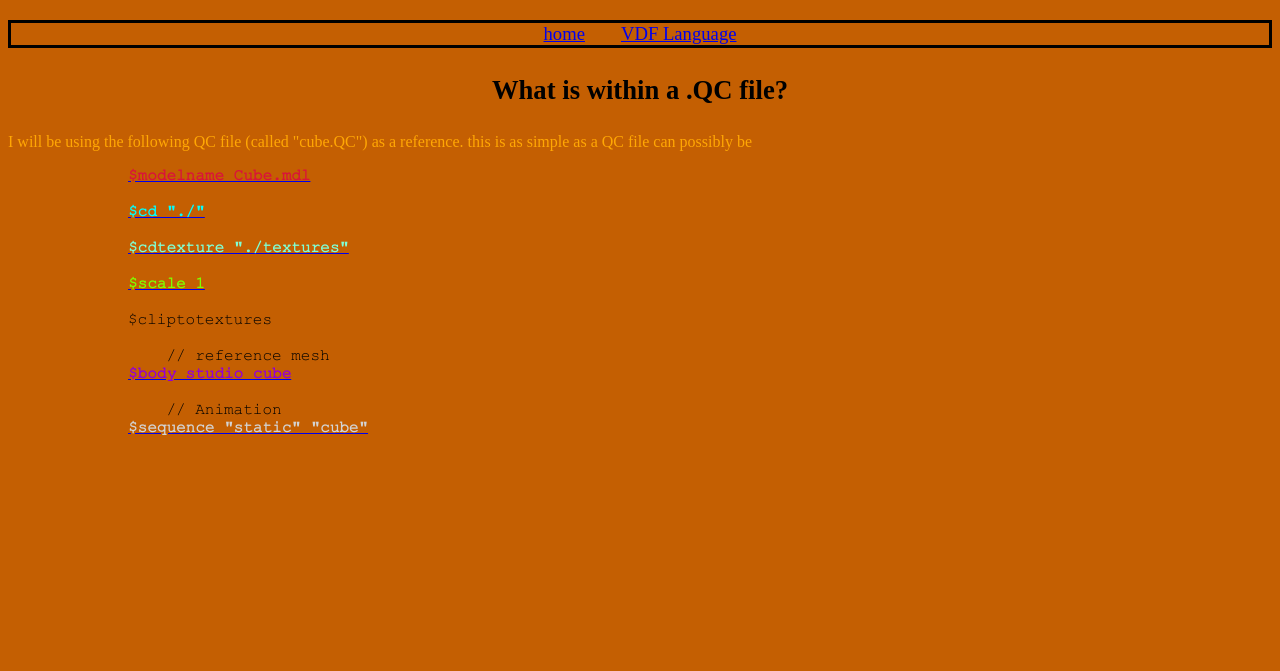
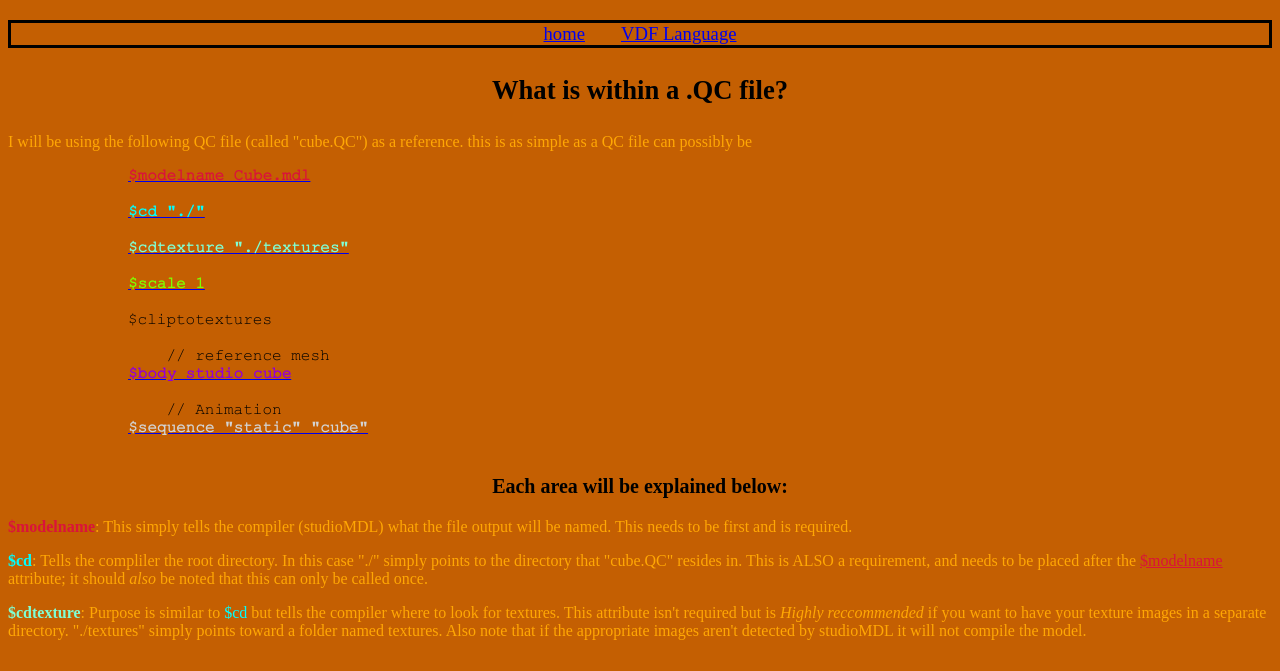
Before and after one commit to WolfEye939/GoldSrc, a plain HTML site: page QC.html in a window 1280 px wide. Shown: the part 129-800 px from the top of the page. Drawn offline with Linux system fonts and the light colour scheme.

Commit message:
Small changes
Added vscode workspace setttings.jason

More detail on QC.html

```diff
--- a/QC.html
+++ b/QC.html
@@ -49,6 +49,15 @@ $cliptotextures
     // Animation
 <a href="#seq"><seq>$sequence "static" "cube"</seq></a>
             </pre>
+
+            <div>
+                <h3 class="sub">Each area will be explained below:</h3>
+
+                <p id="mdlname"><b class="mdlname">$modelname</b>: This simply tells the compiler (studioMDL) what the file output will be named. This needs to be first and is required.</p>
+
+                <p id="cd"><b class="cd">$cd</b>: Tells the compliler the root directory. In this case "./" simply points to the directory that "cube.QC" resides in. This is ALSO a requirement, and needs to be placed after the <a href="#mdlname" class="mdlname">$modelname</a> attribute; it should <i>also</i> be noted that this can only be called once.</p>
+                <p id="cdtex"><b class="cdtex">$cdtexture</b>: Purpose is similar to <span class="cd">$cd</span> but tells the compiler where to look for textures. This attribute isn't required but is <i>Highly reccommended</i> if you want to have your texture images in a separate directory. "./textures" simply points toward a folder named textures. Also note that if the appropriate images aren't detected by studioMDL it will not compile the model.</p>
+            </div>
         </main>
 
         <footer>
--- a/styles/QC.css
+++ b/styles/QC.css
@@ -3,17 +3,17 @@ mdlname, cd, cdtex, scale, studio, seq
     font-weight: bolder;
 }
 
-mdlname
+mdlname, .mdlname
 {
     color:rgb(218, 19, 58);
 }
 
-cd
+cd, .cd
 {
     color: aqua;
 }
 
-cdtex
+cdtex, .cdtex
 {
     color:aquamarine;
 }
```
